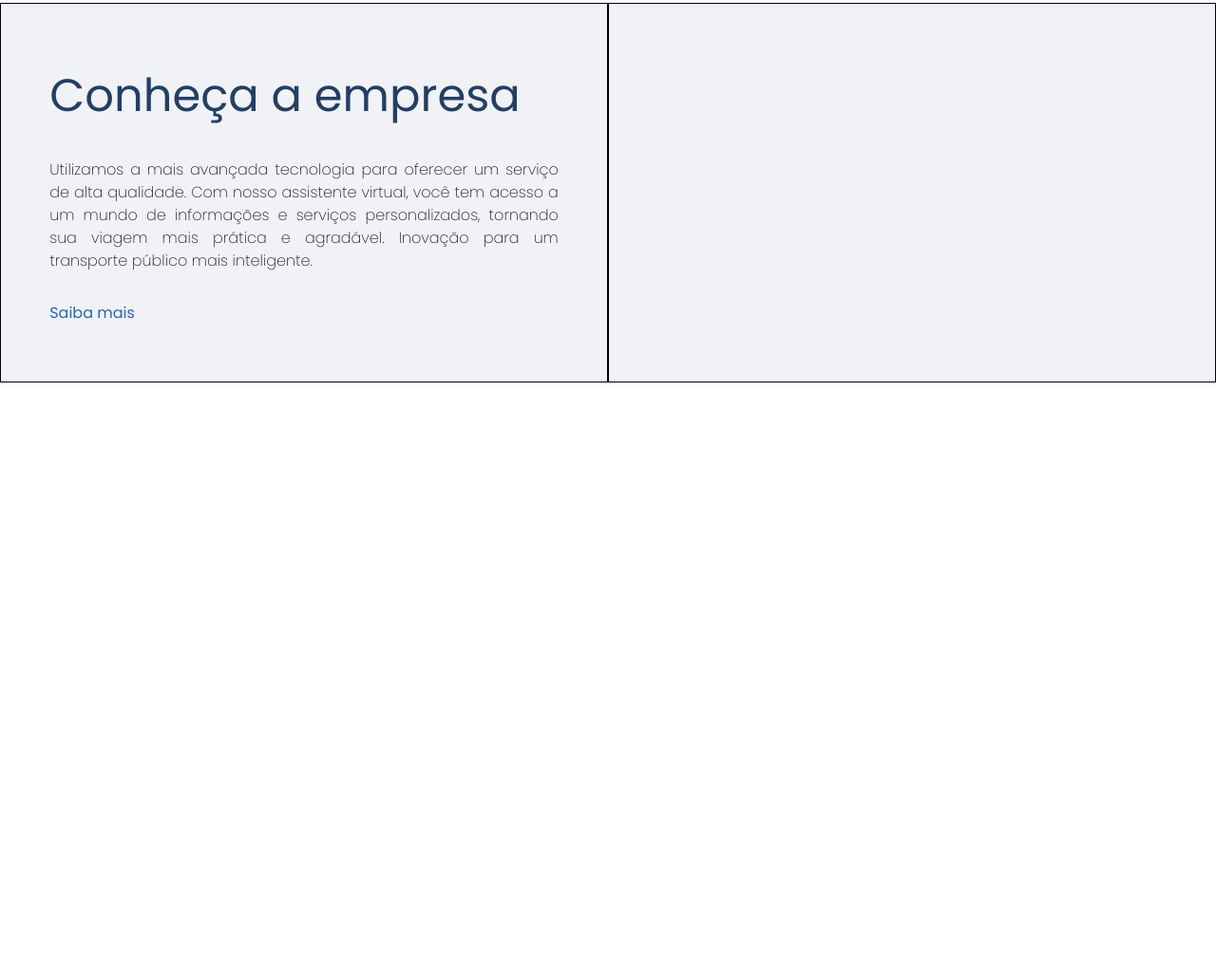
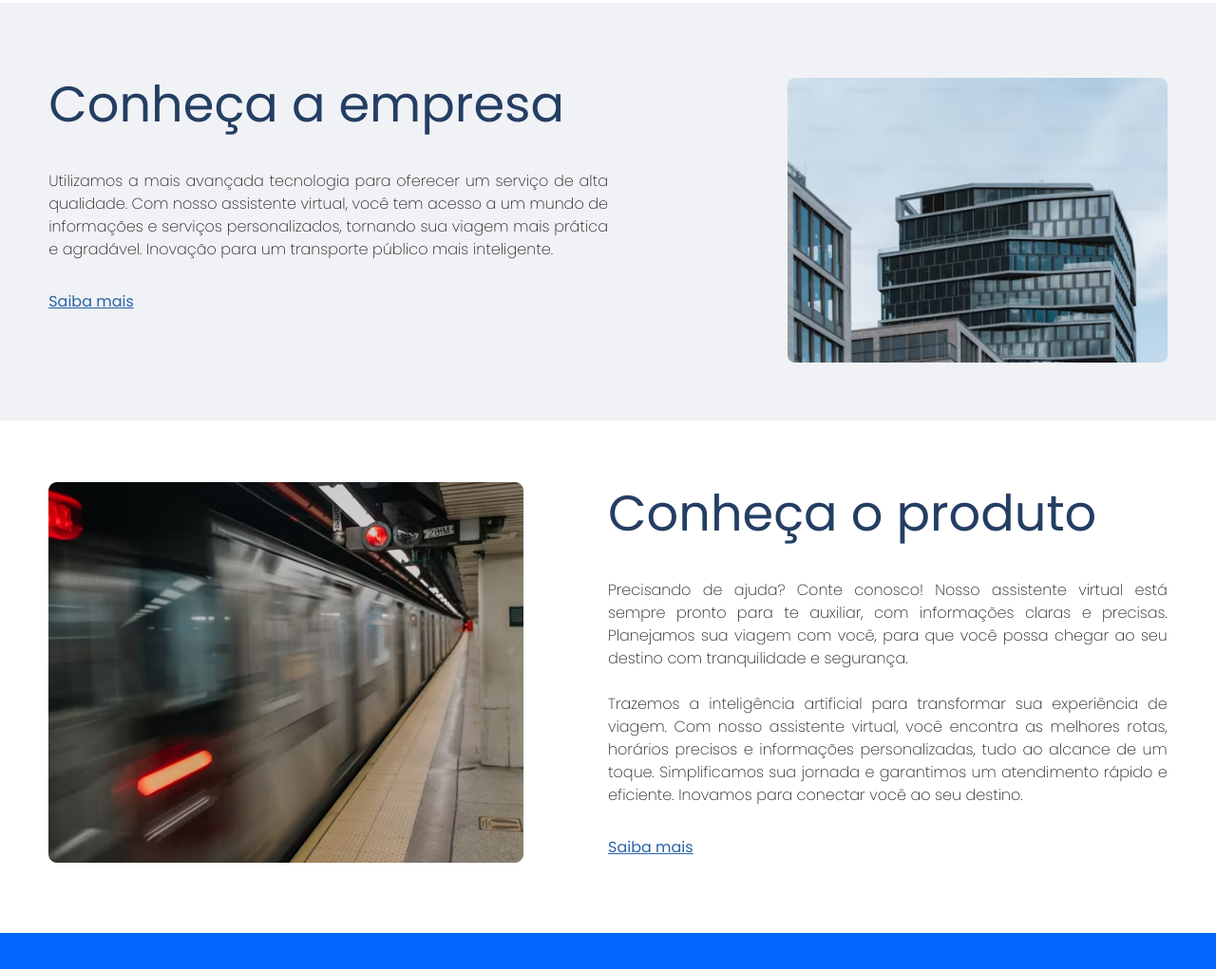
Before and after one commit to MatheusHenriqueNF/ViaSmart-FRONT, a plain HTML site: page ViaSmart/index2.html in a window 1280 px wide. Shown: the part 1347-2368 px from the top of the page at 95% size. Before the commit the page ends 1750 px from the top, so only its background shows below. Drawn offline with Linux system fonts and the light colour scheme.

Commit message:
section 3

```diff
--- a/ViaSmart/css/desktop/estilo.css
+++ b/ViaSmart/css/desktop/estilo.css
@@ -35,6 +35,7 @@
         font-size: 16px;
         color: #2B63A9;
         text-decoration: none;
+        text-decoration:underline;
     }
 
     .apresentacao-conteudo span{
@@ -49,15 +50,21 @@
         display: flex;
         flex-direction: column;
         justify-content: center;
-        padding: 8px 4%;
-        border: 1px solid #000;
+
+    }
+
+    .conteudo-imagem{
+        justify-content: center;
+        align-items: flex-end;
+
     }
 
     .conteudo-texto h1{
-        font-size: 48px;
+        font-size: 52.6px;
         font-weight: 400;
         color: #243E63;
         margin-bottom: 30px;
+        margin-top: -45px;
     }
 
     .conteudo-texto p{
@@ -69,4 +76,26 @@
         margin-bottom: 30px;
     }
 
+    .conteudo-imagem img{
+        margin-top: 25px;
+        width: 400px;
+        height: 400px;
+        object-fit: contain;
+
+    }
+
+    .esquerda{
+        align-items:start;
+    }
+
+    .esquerda img{
+        width: 500px;
+        height: 500px;
+        margin-top: -2px;
+    }
+
+    .direita{
+        padding-top: 25px;
+    }
+
 }
--- a/ViaSmart/css/desktop/paginaIndex.css
+++ b/ViaSmart/css/desktop/paginaIndex.css
@@ -74,11 +74,26 @@
         margin-bottom: 30px;
     }
 
-    #conheca-empresa{
+    #conheca-empresa, #conheca-produto{
         width: 100%;
-        height: 400px;
+        height: 440px;
         display: flex;
         background-color: #F0F2F5;
+        padding: 8px 4%;
     }
 
+    #conheca-produto{
+        height: 540px;
+        background-color: #ffffff;
+    }
+
+    #integrantes{
+        width: 100%;
+        height: 500px;
+        display: flex;
+        background-color: #0066ff;
+        padding: 8px 4%;
+    }
+
+
 }
--- a/ViaSmart/index2.html
+++ b/ViaSmart/index2.html
@@ -129,9 +129,50 @@
                     <a href="#">Saiba mais</a>
 
                 </div>
-                <div class="conteudo-imagem"></div>
+                <div class="conteudo-imagem">
+
+                    <picture>
+
+                        <source srcset="img/conheca-empresa.png" media="(min-width: 1200px)">
+                        <img src="" alt="Imagem da empresa ViaSmart">
+
+                    </picture>
+
+                </div>
 
             </section>
+
+            <section id="conheca-produto">
+
+                <div class="conteudo-imagem esquerda">
+
+                    <picture>
+
+                        <source srcset="img/conheca-produto.png" media="(min-width: 1200px)">
+                        <img src="" alt="Imagem da empresa ViaSmart">
+
+                    </picture>
+
+                </div>
+                <div class="conteudo-texto direita">
+
+                    <h1>Conheça o produto</h1>
+                    <p>Precisando de ajuda? Conte conosco! Nosso assistente virtual está sempre pronto para te auxiliar, com informações claras e precisas. Planejamos sua viagem com você, para que você possa chegar ao seu destino com tranquilidade e segurança.
+                        <br><br>
+                    Trazemos a inteligência artificial para transformar sua experiência de viagem. Com nosso assistente virtual, você encontra as melhores rotas, horários precisos e informações personalizadas, tudo ao alcance de um toque. Simplificamos sua jornada e garantimos um atendimento rápido e eficiente. Inovamos para conectar você ao seu destino.
+                        </p>
+
+                    <a href="#">Saiba mais</a>
+
+                </div>
+
+
+            </section>
+
+            <section id="integrantes">
+
+            </section>
+
         </main>
     </div>
 </body>
```
Also changed, not shown: ViaSmart/img/conheca-empresa.png (added), ViaSmart/img/conheca-produto.png (added).
